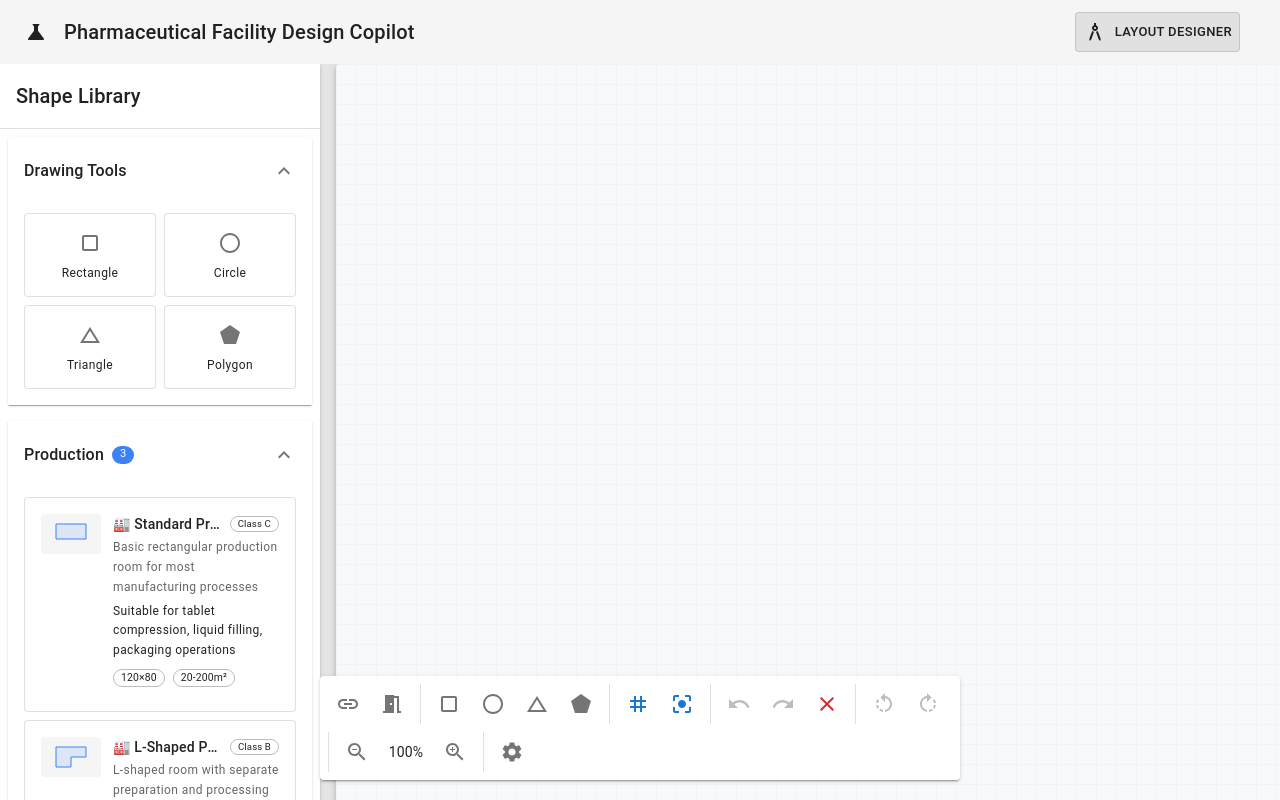
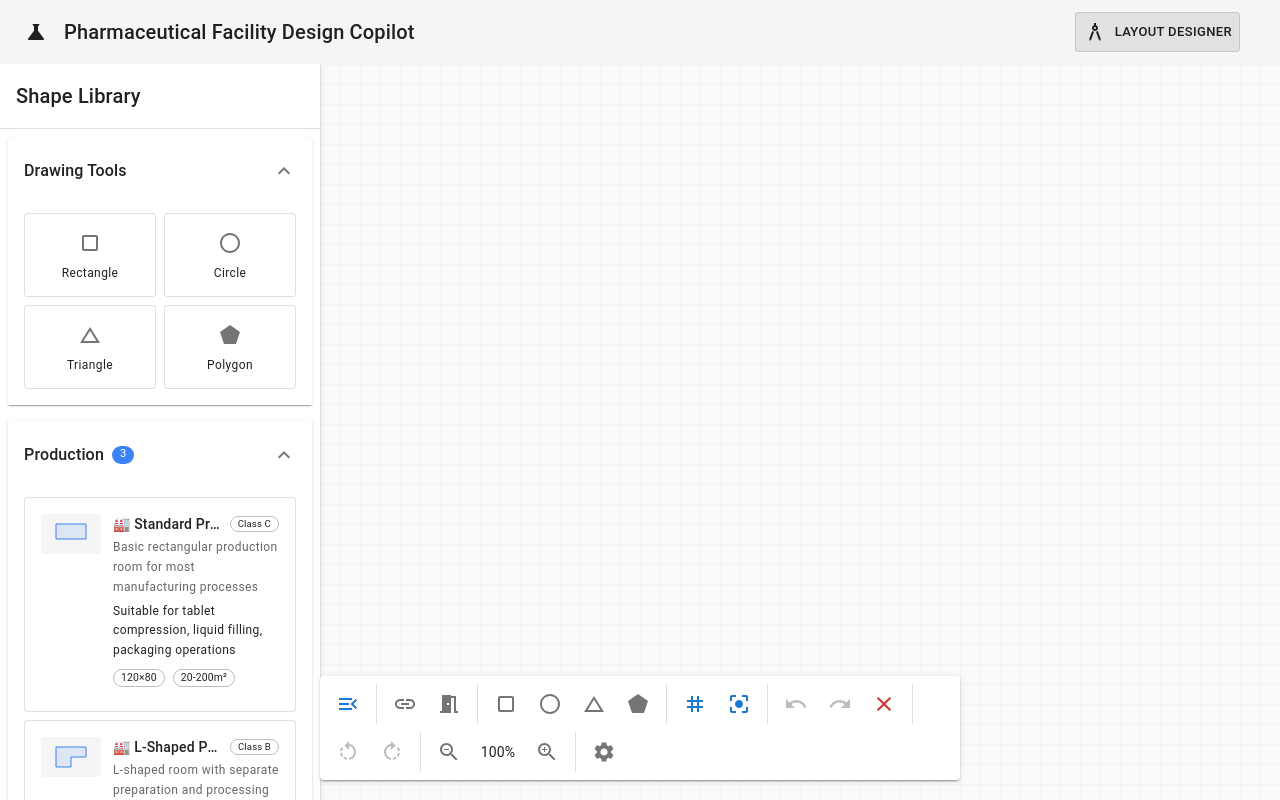
Before and after one commit to Afinucci/Design_Copilot, a React (Create React App) app in the folder frontend/: page / in a window 1280 px wide. Built offline with nearby package versions, Linux system fonts and the light colour scheme; what reactflow would draw is missing.

Commit message:
feat: Add sidebar toggle functionality and update canvas size on viewport change

```diff
--- a/frontend/src/components/LayoutDesigner/DrawingTools.tsx
+++ b/frontend/src/components/LayoutDesigner/DrawingTools.tsx
@@ -30,6 +30,8 @@ import {
   RotateLeft as RotateLeftIcon,
   RotateRight as RotateRightIcon,
   MeetingRoom as DoorIcon,
+  Menu as MenuIcon,
+  MenuOpen as MenuOpenIcon,
 } from '@mui/icons-material';
 import { ShapeType } from '../../types';
 import { DrawingMode } from './types';
@@ -67,6 +69,10 @@ export interface DrawingToolsProps {
   onRotateLeft?: () => void;
   onRotateRight?: () => void;
 
+  // Sidebar toggle
+  onToggleSidebar?: () => void;
+  isSidebarVisible?: boolean;
+
   // State
   canUndo: boolean;
   canRedo: boolean;
@@ -99,6 +105,8 @@ const DrawingTools: React.FC<DrawingToolsProps> = ({
   onClear,
   onRotateLeft,
   onRotateRight,
+  onToggleSidebar,
+  isSidebarVisible = true,
   canUndo,
   canRedo,
   isDrawing,
@@ -180,6 +188,23 @@ const DrawingTools: React.FC<DrawingToolsProps> = ({
   return (
     <>
       <Paper sx={getToolbarSx()} data-testid="drawing-toolbar">
+        {/* Sidebar Toggle */}
+        {onToggleSidebar && (
+          <>
+            <Tooltip title={isSidebarVisible ? 'Hide Shape Library' : 'Show Shape Library'} arrow>
+              <IconButton
+                size="medium"
+                onClick={onToggleSidebar}
+                color={isSidebarVisible ? 'primary' : 'default'}
+              >
+                {isSidebarVisible ? <MenuOpenIcon /> : <MenuIcon />}
+              </IconButton>
+            </Tooltip>
+
+            <Divider orientation={orientation === 'vertical' ? 'horizontal' : 'vertical'} flexItem />
+          </>
+        )}
+
         {/* Connection Mode Button */}
         <Box display="flex" gap={0.5} flexDirection={orientation === 'vertical' ? 'column' : 'row'}>
           <Tooltip title="Connection Mode - Create connections between adjacent shapes" arrow>
--- a/frontend/src/components/LayoutDesigner/LayoutDesigner.tsx
+++ b/frontend/src/components/LayoutDesigner/LayoutDesigner.tsx
@@ -248,9 +248,43 @@ const LayoutDesigner: React.FC<LayoutDesignerProps> = ({
     // eslint-disable-next-line react-hooks/exhaustive-deps
   }, []);
 
+  // Update canvas size to match viewport dimensions
+  useEffect(() => {
+    const updateCanvasSize = () => {
+      if (scrollContainerRef.current) {
+        const rect = scrollContainerRef.current.getBoundingClientRect();
+        const newWidth = Math.max(Math.floor(rect.width), 2000);
+        const newHeight = Math.max(Math.floor(rect.height), 1500);
+
+        setCanvasSettings(prev => {
+          // Only update if dimensions changed significantly (avoid infinite loops)
+          if (Math.abs(prev.width - newWidth) > 10 || Math.abs(prev.height - newHeight) > 10) {
+            return {
+              ...prev,
+              width: newWidth,
+              height: newHeight,
+            };
+          }
+          return prev;
+        });
+      }
+    };
+
+    // Delay initial size calculation to ensure container is mounted
+    const timeoutId = setTimeout(updateCanvasSize, 100);
+
+    // Update on window resize
+    window.addEventListener('resize', updateCanvasSize);
+    return () => {
+      clearTimeout(timeoutId);
+      window.removeEventListener('resize', updateCanvasSize);
+    };
+  }, []);
+
   // UI state
   const [showPropertiesPanel, setShowPropertiesPanel] = useState(false);
   const [showValidationOverlay, setShowValidationOverlay] = useState(true);
+  const [isSidebarVisible, setIsSidebarVisible] = useState(true);
   const [validationResult, setValidationResult] = useState<ValidationResult>({
     isValid: true,
     issues: [],
@@ -1159,32 +1193,9 @@ const LayoutDesigner: React.FC<LayoutDesignerProps> = ({
   }, [drawingState.selectedShapeId, canvasSettings, addToHistory, runValidation, handleShapeDelete]);
 
   return (
-    <Box sx={{ height: '100vh', display: 'flex', position: 'relative' }}>
-      {/* Shape Library Sidebar */}
-      <Paper
-        elevation={2}
-        sx={{
-          width: 320,
-          display: 'flex',
-          flexDirection: 'column',
-          borderRadius: 0,
-          zIndex: 100,
-        }}
-      >
-        <ShapeLibrary
-          onShapeSelect={handleShapeSelect}
-          onShapeToolSelect={(tool) =>
-            setDrawingState(prev => ({
-              ...prev,
-              activeShapeTool: prev.activeShapeTool === tool ? null : tool,
-            }))
-          }
-          selectedShapeType={drawingState.activeShapeTool}
-        />
-      </Paper>
-
-      {/* Main Canvas Area */}
-      <Box sx={{ flexGrow: 1, position: 'relative', overflow: 'hidden' }}>
+    <Box sx={{ height: '100vh', position: 'relative' }}>
+      {/* Main Canvas Area - Full viewport */}
+      <Box sx={{ width: '100%', height: '100%', position: 'relative', overflow: 'hidden' }}>
         {/* Canvas Container */}
         <Box
           ref={scrollContainerRef}
@@ -1193,10 +1204,7 @@ const LayoutDesigner: React.FC<LayoutDesignerProps> = ({
             height: '100%',
             overflow: 'auto',
             backgroundColor: '#e5e5e5',
-            display: 'flex',
-            alignItems: 'center',
-            justifyContent: 'center',
-            padding: 2,
+            position: 'relative',
           }}
           onMouseDown={handleContainerMouseDown}
           onMouseMove={handleContainerMouseMove}
@@ -1210,10 +1218,9 @@ const LayoutDesigner: React.FC<LayoutDesignerProps> = ({
             ref={contentRef}
             sx={{
               transform: `scale(${canvasSettings.zoom})`,
-              transformOrigin: 'center',
-              boxShadow: 3,
-              borderRadius: 1,
-              overflow: 'hidden',
+              transformOrigin: 'top left',
+              minWidth: '100%',
+              minHeight: '100%',
             }}
           >
             <DrawingCanvas
@@ -1397,6 +1404,35 @@ const LayoutDesigner: React.FC<LayoutDesignerProps> = ({
         </Box>
       </Box>
 
+      {/* Shape Library Sidebar - Floating overlay */}
+      {isSidebarVisible && (
+        <Paper
+          elevation={2}
+          sx={{
+            position: 'absolute',
+            top: 0,
+            left: 0,
+            width: 320,
+            height: '100%',
+            display: 'flex',
+            flexDirection: 'column',
+            borderRadius: 0,
+            zIndex: 100,
+          }}
+        >
+          <ShapeLibrary
+            onShapeSelect={handleShapeSelect}
+            onShapeToolSelect={(tool) =>
+              setDrawingState(prev => ({
+                ...prev,
+                activeShapeTool: prev.activeShapeTool === tool ? null : tool,
+              }))
+            }
+            selectedShapeType={drawingState.activeShapeTool}
+          />
+        </Paper>
+      )}
+
       {/* Drawing Tools */}
       <DrawingTools
         drawingMode={drawingMode}
@@ -1422,6 +1458,8 @@ const LayoutDesigner: React.FC<LayoutDesignerProps> = ({
         onClear={handleClear}
         onRotateLeft={handleRotateLeft}
         onRotateRight={handleRotateRight}
+        onToggleSidebar={() => setIsSidebarVisible(!isSidebarVisible)}
+        isSidebarVisible={isSidebarVisible}
         canUndo={historyIndex > 0}
         canRedo={historyIndex < history.length - 1}
         isDrawing={drawingState.isDrawing}
```
Also changed, not shown: 1 other file (tests, documents, lock files or other folders).
